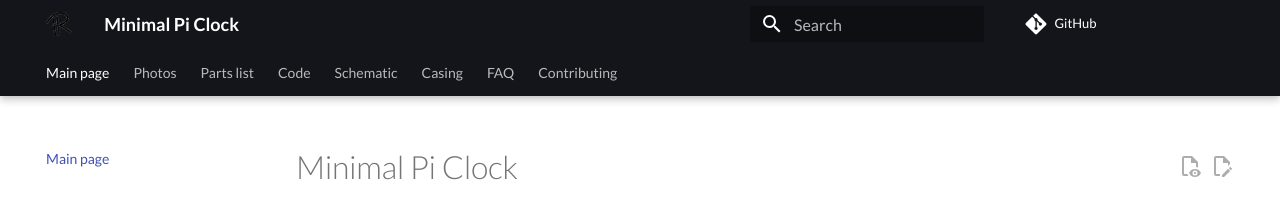
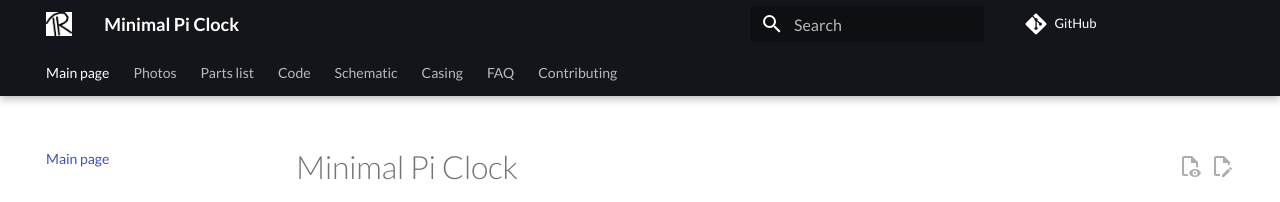
Before and after one commit to richelbilderbeek/MinimalPiClock, an MkDocs documentation site: the page built from docs/README.md, in a window 1280 px wide. Shown: the top 202 px of the page. Built offline with MkDocs 1.6.1 and Material for MkDocs 9.7.7, drawn with Linux system fonts in a browser that asks for light colours; comment, search, counter and statistics services are not loaded.

Commit message:
Use better logo

```diff
--- a/mkdocs.yml
+++ b/mkdocs.yml
@@ -16,14 +16,14 @@ nav:
 
 theme:
   name: material
-  greetings: Välkommen till Lördagskurserna
+  greetings: Welcome to the Minimal Pi Clock website
   font:
     text: Lato
     code: JetBrains Mono
   palette:
     primary: black
 
-  logo: logo/r_written.png
+  logo: logo/r_written_with_white_backround.png
 
   features:
     - toc.integrate
```
Also changed, not shown: docs/logo/r_written_with_white_backround.png (added).
